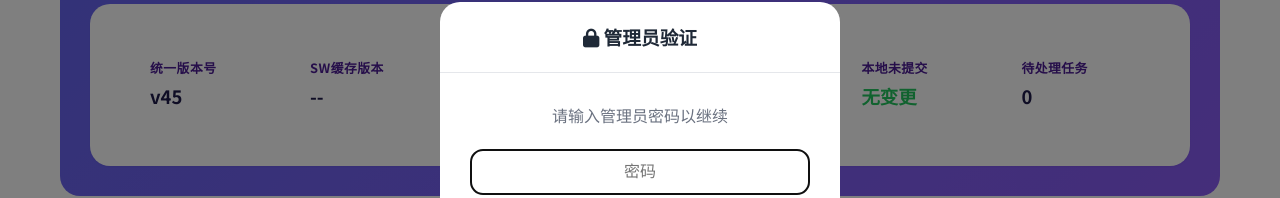
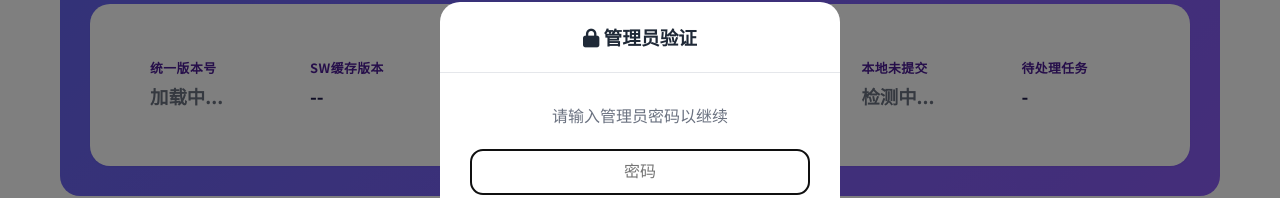
Before and after one commit to sx-fun/photo-monster, a plain HTML site: page pages/admin-update.html in a window 1280 px wide. Shown: the part 229-427 px from the top of the page. Drawn offline with Linux system fonts and the light colour scheme.

Commit message:
fix: 管理页面初始化状态改为加载中，避免显示错误版本号

```diff
--- a/pages/admin-update.html
+++ b/pages/admin-update.html
@@ -1667,8 +1667,9 @@
             });
 
             if (currentVersionEl) {
-                currentVersionEl.textContent = 'v45';
-                console.log('[Admin] 设置版本: v45');
+                currentVersionEl.textContent = '加载中...';
+                currentVersionEl.style.color = '#6b7280';
+                console.log('[Admin] 设置版本: 加载中');
             }
             if (lastUpdatedEl) {
                 lastUpdatedEl.textContent = new Date().toLocaleString('zh-CN');
@@ -1679,13 +1680,13 @@
                 console.log('[Admin] 设置状态');
             }
             if (localChangesEl) {
-                localChangesEl.textContent = '无变更';
-                localChangesEl.style.color = '#22c55e';
-                console.log('[Admin] 设置本地变更');
+                localChangesEl.textContent = '检测中...';
+                localChangesEl.style.color = '#6b7280';
+                console.log('[Admin] 设置本地变更: 检测中');
             }
             if (pendingCountEl) {
-                pendingCountEl.textContent = '0';
-                console.log('[Admin] 设置待处理数');
+                pendingCountEl.textContent = '-';
+                console.log('[Admin] 设置待处理数: 检测中');
             }
 
             console.log('[Admin] immediateInit 完成');
```
